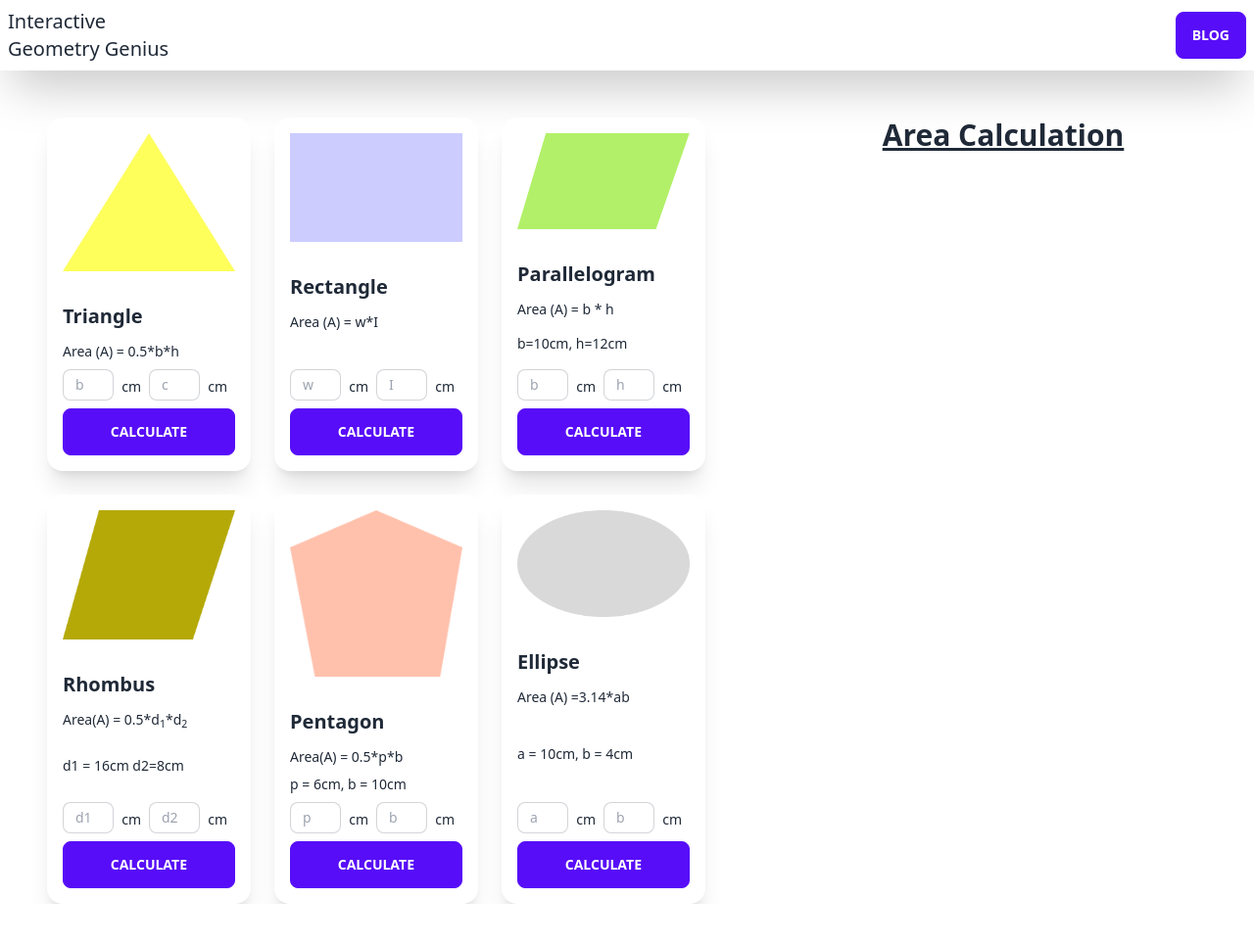
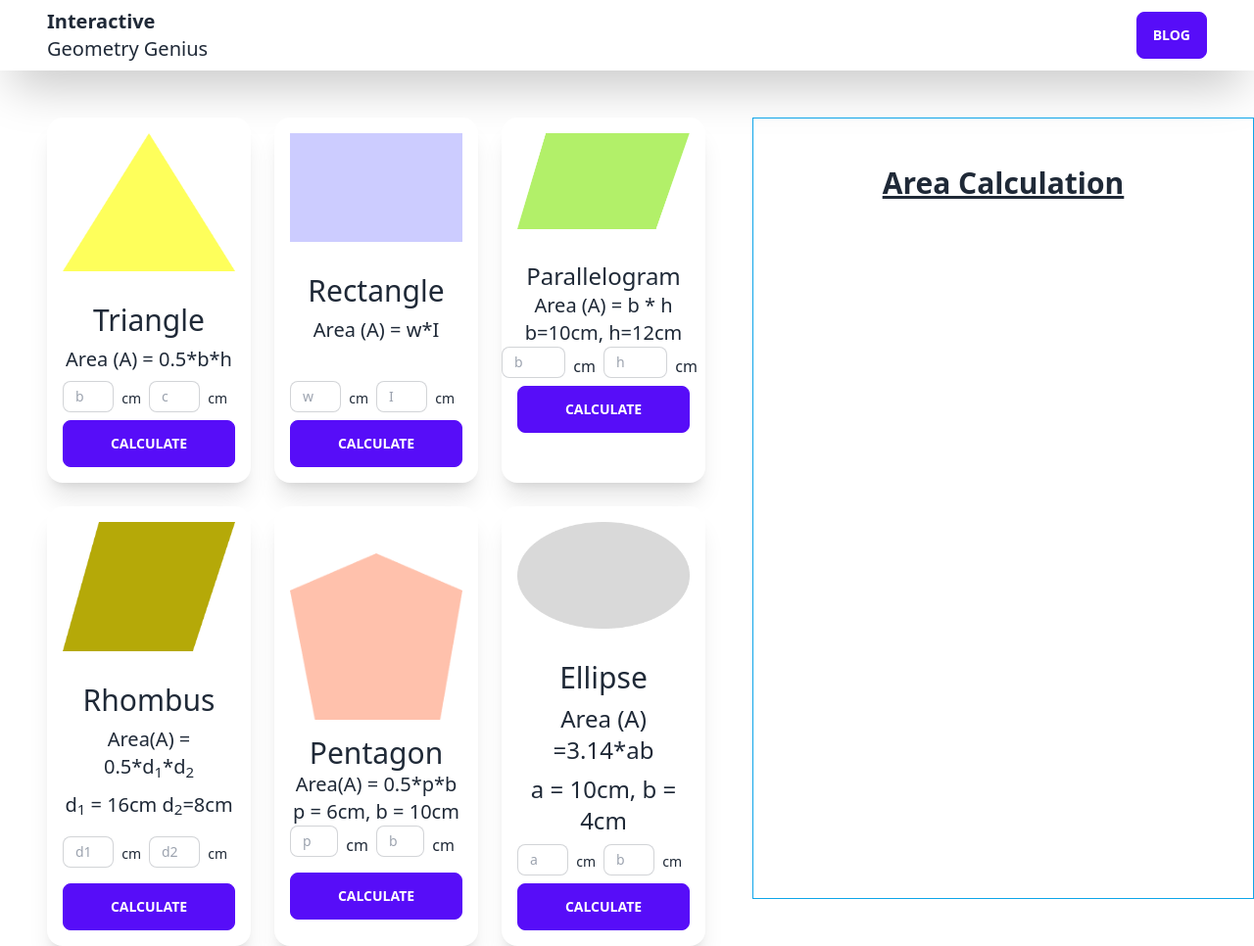
Before and after one commit to alamin657/geometry-genius-website, a plain HTML site: page index.html in a window 1280 px wide. Shown: the whole page at 98% size. Before the commit the page ends 923 px from the top, so only its background shows below. Drawn offline with nearby package versions, Linux system fonts and the light colour scheme.

Commit message:
added responsive mobile device

```diff
--- a/index.html
+++ b/index.html
@@ -15,9 +15,9 @@
 <body>
     <header>
         <!-- Navbar section -->
-        <div class="navbar bg-base-100 shadow-2xl  ">
+        <div class="navbar bg-base-100 shadow-2xl lg:px-12 ">
           <div class="flex-1">
-            <a class="text-xl">Interactive<br>Geometry Genius</a>
+            <a class="text-xl"><span class="font-bold"> Interactive</span><br>Geometry Genius</a>
           </div>
           <div>
             <button id="blog" class="btn btn-primary">Blog</button>
@@ -26,18 +26,16 @@
       </header>
       <main>
         <!-- card-section -->
-        <section class="flex flex-1">
-            <div
-          class="w-full lg:w-[60%] mt-12 grid md:grid-cols-2 lg:grid-cols-3 gap-6 px-12"
-        >
+        <section class="lg:flex" >
+            <div class=" w-full lg:w-[60%] mt-12 grid  lg:grid-cols-3 gap-6 px-12">
           <!-- first card  -->
-           <div class="card card-compact w-full bg-base-100 shadow-xl">
+           <div  class="card card-compact w-full bg-base-100 shadow-xl">
             <figure>
               <img class="p-4" src="images/triangle.png" alt="">
             </figure>
             <div class="card-body">
-              <h2 class="card-title" id="triangle-name">Triangle</h2>
-              <p>
+              <h2 class="text-center text-3xl" id="triangle-name">Triangle</h2>
+              <p class="text-center text-xl">
                 Area (A) = 0.5*b*h
               </p>
               <div class="flex flex-1">
@@ -54,7 +52,7 @@
                 class="input input-bordered input-sm w-full max-w-xs"
               /><span class="px-2 mt-2">cm</span>
               </div>
-              <div class="card-actions justify-end">
+              <div class="card-actions justify-center">
                 <button class="btn btn-primary px-12" id="first-calculate-btn">
                   Calculate
                 </button>
@@ -69,8 +67,8 @@
              " src="images/rectangle.png" alt="">
             </figure>
             <div class="card-body">
-              <h2 id="rectangle-name" class="card-title">Rectangle</h2>
-              <p>
+              <h2 id="rectangle-name " class="text-center text-3xl">Rectangle</h2>
+              <p class="text-center text-xl">
                 Area (A) = w*I
               </p>
               <div class="flex flex-1">
@@ -87,7 +85,7 @@
                 class="input input-bordered input-sm w-full max-w-xs"
               /><span class="px-2 mt-2">cm</span>
               </div>
-              <div class="card-actions justify-end">
+              <div class="card-actions justify-center">
                 <button class="btn btn-primary px-12" id="second-calculate-btn">
                  Calculate
                 </button>
@@ -99,12 +97,12 @@
             <figure>
               <img class="p-4" src="images/parallelogram.png" alt="">
             </figure>
-            <div class="card-body">
-              <h2 class="card-title" id="third-name">Parallelogram</h2>
-              <p>
+            <div class="mt-4">
+              <h2 class="text-center text-2xl" id="third-name">Parallelogram</h2>
+              <p class="text-center text-xl">
                 Area (A) = b * h
               </p>
-              <p>b=10cm, h=12cm</p>
+              <p class="text-center text-xl">b=10cm, h=12cm</p>
               <div class="flex flex-1">
                 <input
                 type="text"
@@ -119,8 +117,8 @@
                 class="input input-bordered input-sm w-full max-w-xs"
               /><span class="px-2 mt-2">cm</span>
               </div>
-              <div class="card-actions justify-end">
-                <button class="btn btn-primary px-12" id="third-calculate-btn">
+              <div class="card-actions justify-center">
+                <button class="btn btn-primary px-12 mt-2" id="third-calculate-btn">
                   Calculate
                 </button>
               </div>
@@ -132,10 +130,10 @@
               <img class="p-4" src="images/rhombus.png" alt="">
             </figure>
             <div class="card-body">
-              <h2 id="rhombus-name" class="card-title">Rhombus</h2>
-              <p>Area(A) = 0.5*d<sub>1</sub>*d<sub>2</sub></p>
-              <p>d1 = 16cm d2=8cm</p>
-              <div class="flex flex-1">
+              <h2 id="rhombus-name" class="text-center text-3xl">Rhombus</h2>
+              <p class="text-center text-xl">Area(A) = 0.5*d<sub>1</sub>*d<sub>2</sub></p>
+              <p class="text-center text-xl">d<sub>1</sub> = 16cm d<sub>2</sub>=8cm</p>
+              <div class="flex flex-1 py-2">
                 <input
                 type="text"
                 id="rhombus-first-input"
@@ -149,7 +147,7 @@
                 class="input input-bordered input-sm w-full max-w-xs"
               /><span class="px-2 mt-2">cm</span>
               </div>
-              <div class="card-actions justify-end">
+              <div class="card-actions justify-center">
                 <button class="btn btn-primary px-12" id="forth-calculate-btn">
                   Calculate
                 </button>
@@ -159,13 +157,13 @@
           <!-- fipth card  -->
           <div class="card card-compact w-full bg-base-100 shadow-xl">
             <figure>
-             <img class="p-4" src="images/pentagon.png" alt="">
+             <img class="p-4 mt-8" src="images/pentagon.png" alt="">
             </figure>
-            <div class="card-body">
-              <h2 class="card-title" id="pentagon-name">Pentagon</h2>
-              <p>Area(A) = 0.5*p*b</p>
-              <p>p = 6cm, b = 10cm</p>
-              <div class="flex flex-1">
+            <div >
+              <h2 class="text-center text-3xl" id="pentagon-name">Pentagon</h2>
+              <p class="text-center text-xl">Area(A) = 0.5*p*b</p>
+              <p class="text-center text-xl">p = 6cm, b = 10cm</p>
+              <div class="flex flex-1 px-4">
                 <input
                 type="text"
                 id="pentagon-first-input"
@@ -180,8 +178,8 @@
               /><span class="px-2 mt-2">cm</span>
               </div>
 
-              <div class="card-actions justify-end">
-                <button class="btn btn-primary px-12" id="fipth-calculate-btn">
+              <div class="card-actions justify-center">
+                <button class="btn btn-primary  px-12 mt-4 " id="fipth-calculate-btn">
                  Calculate
                 </button>
               </div>
@@ -193,9 +191,9 @@
               <img class="p-4" src="images/ellipse.png" alt="">
             </figure>
             <div class="card-body">
-              <h2 id="ellipse-name" class="card-title">Ellipse</h2>
-              <p>Area (A) =3.14*ab
-              <p>a = 10cm, b = 4cm</p>
+              <h2 id="ellipse-name" class="text-center text-3xl">Ellipse</h2>
+              <p class="text-center text-2xl">Area (A) =3.14*ab
+              <p class="text-center text-2xl">a = 10cm, b = 4cm</p>
               <div class="flex flex-1">
                 <input
                 type="text"
@@ -210,7 +208,7 @@
                 class="input input-bordered input-sm w-full max-w-xs"
               /><span class="px-2 mt-2">cm</span>
               </div>
-              <div class="card-actions justify-end">
+              <div class="card-actions justify-center">
                 <button class="btn btn-primary px-12" id="six-calculate-btn">
                  Calculate
                 </button>
@@ -221,7 +219,7 @@
         <!-- area-calculation -->
 
         <!-- table -->
-        <div class="cart-details w-full md:w-[40%] lg:w-[40%] mx-auto ">
+        <div class="border border-sky-500 m-12 w-full md:w-[40%] lg:w-[40%] mx-auto ">
           <div>
             <h1 id="area-calculation" class="text-3xl text-center font-bold underline mt-12">
               Area Calculation
@@ -242,9 +240,6 @@
         </div>
         </section>
       </main>
-      <!-- <script src="js/utilities.js"></script> -->
       <script src="js/areaCalculation.js"></script>
-
-
 </body>
 </html>
--- a/js/areaCalculation.js
+++ b/js/areaCalculation.js
@@ -15,10 +15,8 @@ document.getElementById('first-calculate-btn').addEventListener('click',function
     // clear input value
     document.getElementById('triangle-first-input').value = '';
     document.getElementById('triangle-second-input').value = '';
-
-
-})
-
+    // random
+});
 // using function first-card calculate
 function getTraingle(id){
     const areaText = document.getElementById(id).innerText;
```
Also changed, not shown: js/utilities.js (deleted, +0 -87 lines).
